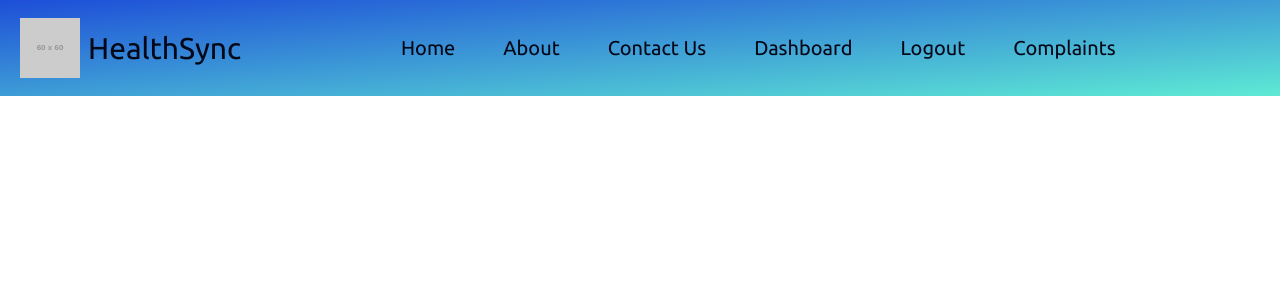
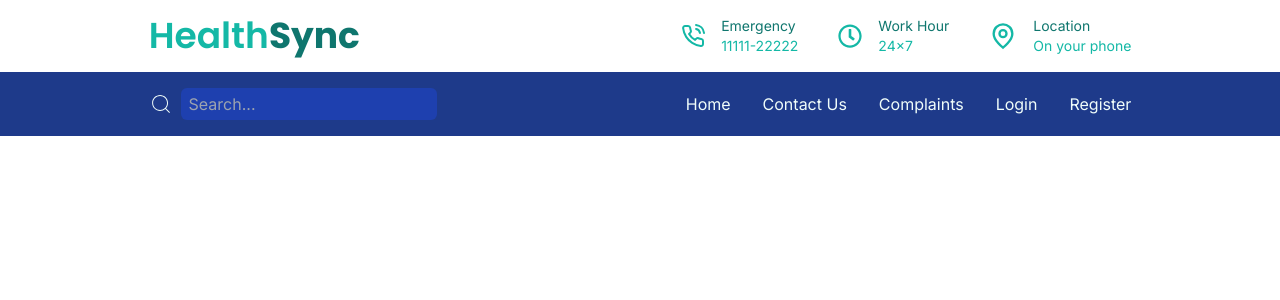
Before and after one commit to DHRUVKANDPAL/healthsync, a Next.js app: page / in a window 1280 px wide. Shown: the top 300 px of the page. Built offline with nearby package versions, Linux system fonts and the light colour scheme.

Commit message:
changed the header section completely

```diff
--- a/app/layout.tsx
+++ b/app/layout.tsx
@@ -3,6 +3,7 @@ import { Inter } from "next/font/google";
 import "./globals.css";
 import Header from "@/components/Header";
 import { Toaster } from "sonner";
+import Hero from "@/components/Hero";
 
 const inter = Inter({ subsets: ["latin"] });
 
@@ -20,6 +21,7 @@ export default function RootLayout({
     <html lang="en">
       <body className={inter.className}>
         <Header></Header>
+        {/* <Hero></Hero> */}
         {children}
         <Toaster></Toaster>
       </body>
--- a/components/Header.tsx
+++ b/components/Header.tsx
@@ -1,83 +1,174 @@
-import React from "react";
+"use client";
+import React, { useState, useRef, useEffect } from "react";
+import { FiPhoneCall } from "react-icons/fi";
+import { FaRegClock } from "react-icons/fa";
+import { GrLocation } from "react-icons/gr";
+import { CiSearch } from "react-icons/ci";
+import { IoMenu } from "react-icons/io5"; // Import IoMenu
 
 type Props = {};
 
-const Header = async (props: Props) => {
-  var isLoggedIn;
-  if (1) {
-    isLoggedIn = true;
-  } else {
-    isLoggedIn = false;
+const Header = (props: Props) => {
+  const [isMenuOpen, setIsMenuOpen] = useState(false);
+  const [isLoggedIn, setIsLoggedIn] = useState(false);
+  const [isSearchOpen, setIsSearchOpen] = useState(false);
+  const menuRef = useRef<HTMLDivElement | null>(null);
+  const searchRef = useRef<HTMLDivElement | null>(null);
+
+  const toggleMenu = () => setIsMenuOpen(!isMenuOpen);
+  const closeMenu = () => setIsMenuOpen(false);
+  const toggleSearch = () => {
+    if (window.innerWidth < 640) {
+      setIsSearchOpen(!isSearchOpen);
     }
+  };
+
+  useEffect(() => {
+    const handleClickOutside = (event: MouseEvent) => {
+      if (
+        menuRef.current &&
+        event.target instanceof Node &&
+        !menuRef.current.contains(event.target)
+      ) {
+        closeMenu();
+      }
+      if (
+        searchRef.current &&
+        event.target instanceof Node &&
+        !searchRef.current.contains(event.target)
+      ) {
+        setIsSearchOpen(false);
+      }
+    };
+
+    document.addEventListener("mousedown", handleClickOutside);
+    return () => document.removeEventListener("mousedown", handleClickOutside);
+  }, []);
+
   return (
-    <div>
-      <nav className="flex justify-start items-center px-5 py-2 text-xl gap-40 bg-gradient-to-br from-blue-700 to bg-teal-300 h-24 font-ubuntu-font">
-        <a
-          href="#"
-          className="logo flex justify-between items-center gap-2 cursor-pointer"
+    <>
+      <header>
+        <section className="flex flex-col sm:flex-row sm:justify-around sm:items-center py-4">
+          <h1 className="text-3xl sm:text-4xl font-poppins-font font-semibold text-teal-500 text-center sm:text-left">
+            Health<span className="text-teal-700 font-bold">Sync</span>
+          </h1>
+          <ul className="md:flex justify-around items-center gap-2 sm:gap-10 mt-2 sm:mt-0 sm:ml-6 w-full sm:w-auto sm:text-sm text-xs hidden ">
+            <li className="flex items-center justify-center gap-1 sm:gap-4">
+              <FiPhoneCall className="text-teal-500 h-4 w-4 sm:h-6 sm:w-6" />
+              <div className="text-center sm:text-left">
+                <p className="text-teal-700">Emergency</p>
+                <p className="text-teal-500">11111-22222</p>
+              </div>
+            </li>
+            <li className="flex items-center justify-center gap-1 sm:gap-4">
+              <FaRegClock className="text-teal-500 h-4 w-4 sm:h-6 sm:w-6" />
+              <div className="text-center sm:text-left">
+                <p className="text-teal-700">Work Hour</p>
+                <p className="text-teal-500">24x7</p>
+              </div>
+            </li>
+            <li className="flex items-center justify-center gap-1 sm:gap-4">
+              <GrLocation className="text-teal-500 h-5 w-5 sm:h-7 sm:w-7" />
+              <div className="text-center sm:text-left">
+                <p className="text-teal-700">Location</p>
+                <p className="text-teal-500">On your phone</p>
+              </div>
+            </li>
+          </ul>
+        </section>
+        <nav className="bg-blue-900 text-teal-50 flex flex-col sm:flex-row justify-around items-center h-auto sm:h-16 py-4 sm:py-0 px-6 relative z-10">
+          <div className="flex justify-between items-center w-full sm:w-auto">
+            <button
+              onClick={toggleMenu}
+              className="sm:hidden focus:outline-none"
             >
-          <img src="https://via.placeholder.com/60" alt="logo" />
-          <h1 className="text-3xl">HealthSync</h1>
-        </a>
-        <div className="nav-links flex justify-between items-center gap-12 text-slate-950">
-          <a
-            href="#"
-            className="hover:text-blue-950 hover:scale-110 transition-transform duration-300"
+              <IoMenu className="text-teal-50 h-8 w-8" />
+            </button>
+            <div
+              ref={searchRef}
+              className="search flex items-center ml-4 sm:ml-0"
             >
+              {/* Search button only visible on smaller screens */}
+              {window.innerWidth < 640 ? (
+                <>
+                  <button
+                    onClick={toggleSearch}
+                    className="focus:outline-none mr-2"
+                  >
+                    <CiSearch className="text-teal-50 h-6 w-6" />
+                  </button>
+                  <div
+                    className={`transition-all duration-300 ease-in-out overflow-hidden ${
+                      isSearchOpen ? "w-56" : "w-0"
+                    }`}
+                  >
+                    <input
+                      type="search"
+                      className="bg-blue-800 text-teal-50 rounded-md px-2 py-1 outline-none focus:ring-2 focus:ring-teal-500 w-full"
+                      placeholder="Search..."
+                    />
+                  </div>
+                </>
+              ) : (
+                <div className="flex items-center">
+                  <label htmlFor="search" className="mr-2">
+                    <CiSearch className="text-teal-50 h-6 w-6" />
+                  </label>
+                  <input
+                    type="search"
+                    className="bg-blue-800 text-teal-50 rounded-md px-2 py-1 outline-none focus:ring-2 focus:ring-teal-500 w-32 sm:w-64"
+                    placeholder="Search..."
+                  />
+                </div>
+              )}
+            </div>
+          </div>
+          <div
+            ref={menuRef}
+            className={`fixed top-0 left-0 h-full w-64 bg-blue-900 transform transition-transform duration-300 ease-in-out ${
+              isMenuOpen ? "translate-x-0" : "-translate-x-full"
+            } sm:relative sm:transform-none sm:w-auto sm:bg-transparent sm:h-auto`}
+          >
+            <ul className="nav-links flex flex-col sm:flex-row justify-center sm:justify-between gap-4 sm:gap-8 w-full sm:w-auto mt-16 sm:mt-0 p-4 sm:p-0">
+              <a href="#" className="hover:underline" onClick={closeMenu}>
                 Home
               </a>
-          <a
-            href="#"
-            className="hover:text-blue-950 hover:scale-110 transition-transform duration-300"
-          >
-            About
+              <a href="#" className="hover:underline" onClick={closeMenu}>
+                Contact Us
               </a>
-          <a
-            href="#"
-            className="hover:text-blue-950 hover:scale-110 transition-transform duration-300"
-          >
-            Contact Us
+              <a href="#" className="hover:underline" onClick={closeMenu}>
+                Complaints
               </a>
               {isLoggedIn ? (
                 <>
-              <a
-                href="#"
-                className="hover:text-blue-950 hover:scale-110 transition-transform duration-300"
-              >
+                  <a href="#" className="hover:underline" onClick={closeMenu}>
                     Dashboard
                   </a>
-              <a
-                href="#"
-                className="hover:text-blue-950 hover:scale-110 transition-transform duration-300"
-              >
+                  <a href="#" className="hover:underline" onClick={closeMenu}>
                     Logout
                   </a>
                 </>
               ) : (
                 <>
-              <a
-                href="#"
-                className="hover:text-blue-950 hover:scale-110 transition-transform duration-300"
-              >
+                  <a href="#" className="hover:underline" onClick={closeMenu}>
                     Login
                   </a>
-              <a
-                href="#"
-                className="hover:text-blue-950 hover:scale-110 transition-transform duration-300"
-              >
+                  <a href="#" className="hover:underline" onClick={closeMenu}>
                     Register
                   </a>
                 </>
               )}
-          <a
-            href="#"
-            className="hover:text-blue-950 hover:scale-110 transition-transform duration-300"
-          >
-            Complaints
-          </a>
+            </ul>
           </div>
         </nav>
-    </div>
+        {isMenuOpen && (
+          <div
+            className="fixed inset-0 bg-black bg-opacity-50 z-0"
+            onClick={closeMenu}
+          ></div>
+        )}
+      </header>
+    </>
   );
 };
 
--- a/components/Hero.tsx
+++ b/components/Hero.tsx
@@ -4,28 +4,38 @@ type Props = {};
 
 const Hero = async (props: Props) => {
   return (
-    <div className="hero flex justify-start items-end w-screen bg-gradient-to-br from-teal-200 via-slate-100 to-cyan-100 py-20">
-      <section className="w-2/5">
-        <h1 className="text-5xl text-wrap leading-[4rem]">
-          "Hero content SLOGAN HERE"
+    <div className="hero flex flex-col md:flex-row justify-between items-center w-screen bg-gradient-to-br from-teal-200 via-slate-100 to-cyan-100 h-80">
+      <section className="w-full md:w-2/5 mb-10 md:mb-0 p-4">
+        <h1 className="text-4xl md:text-5xl font-bold text-wrap leading-tight mb-4">
+          "Saving Lives, One Drop at a Time"
         </h1>
-        <p className="text-3xl text-wrap">mini slogan here</p>
+        <p className="text-xl md:text-3xl text-wrap text-gray-700">
+          Connecting donors, patients, and hospitals
+        </p>
+        <button className="mt-6 bg-teal-500 text-white font-bold py-2 px-4 rounded hover:bg-teal-600 transition duration-300">
+          Donate Now
+        </button>
       </section>
-      <section className="flex justify-around w-3/5 items-end font-bold">
-        <div className="">
-          <h1 className="text-4xl">452+</h1>
-          <h1 className="font-semibold">Hospitals Affiliated</h1>
-        </div>
-        <div>
-          <h1 className="text-4xl">3250+</h1>
-          <h1 className="font-semibold">Blood Banks Network</h1>
-        </div>
-        <div>
-          <h1 className="text-4xl">1M+</h1>
-          <h1 className="font-semibold">Patients Registered</h1>
-        </div>
-      </section>
+      <div className="md:w-3/5 bg-[url('https://horizonhospital.com/wp-content/uploads/2018/05/GENERAL-WARD-1.jpg')]">
+        <section className="flex flex-wrap justify-around w-full bg-gradient-to-t from-emerald-950 to-transparent items-end pb-20 h-80 bg-cover font-bold text-center ">
+          <div className="w-full sm:w-1/3 mb-6 sm:mb-0">
+            <h1 className="text-3xl md:text-4xl text-teal-300">452+</h1>
+            <h2 className="font-semibold text-gray-300">
+              Hospitals Affiliated
+            </h2>
+          </div>
+          <div className="w-full sm:w-1/3 mb-6 sm:mb-0">
+            <h1 className="text-3xl md:text-4xl text-teal-300">3250+</h1>
+            <h2 className="font-semibold text-gray-300">Blood Banks Network</h2>
+          </div>
+          <div className="w-full sm:w-1/3">
+            <h1 className="text-3xl md:text-4xl text-teal-300">1M+</h1>
+            <h2 className="font-semibold text-gray-300">Patients Registered</h2>
+          </div>
+        </section>
+      </div>
     </div>
   );
 };
+
 export default Hero;
--- a/package.json
+++ b/package.json
@@ -56,6 +56,7 @@
     "react-day-picker": "^8.10.1",
     "react-dom": "^18",
     "react-hook-form": "^7.52.2",
+    "react-icons": "^5.3.0",
     "react-resizable-panels": "^2.1.0",
     "recharts": "^2.12.7",
     "sonner": "^1.5.0",
```
Also changed, not shown: 1 other file (tests, documents, lock files or other folders). Lines whose indentation alone changed are shown as unchanged.
